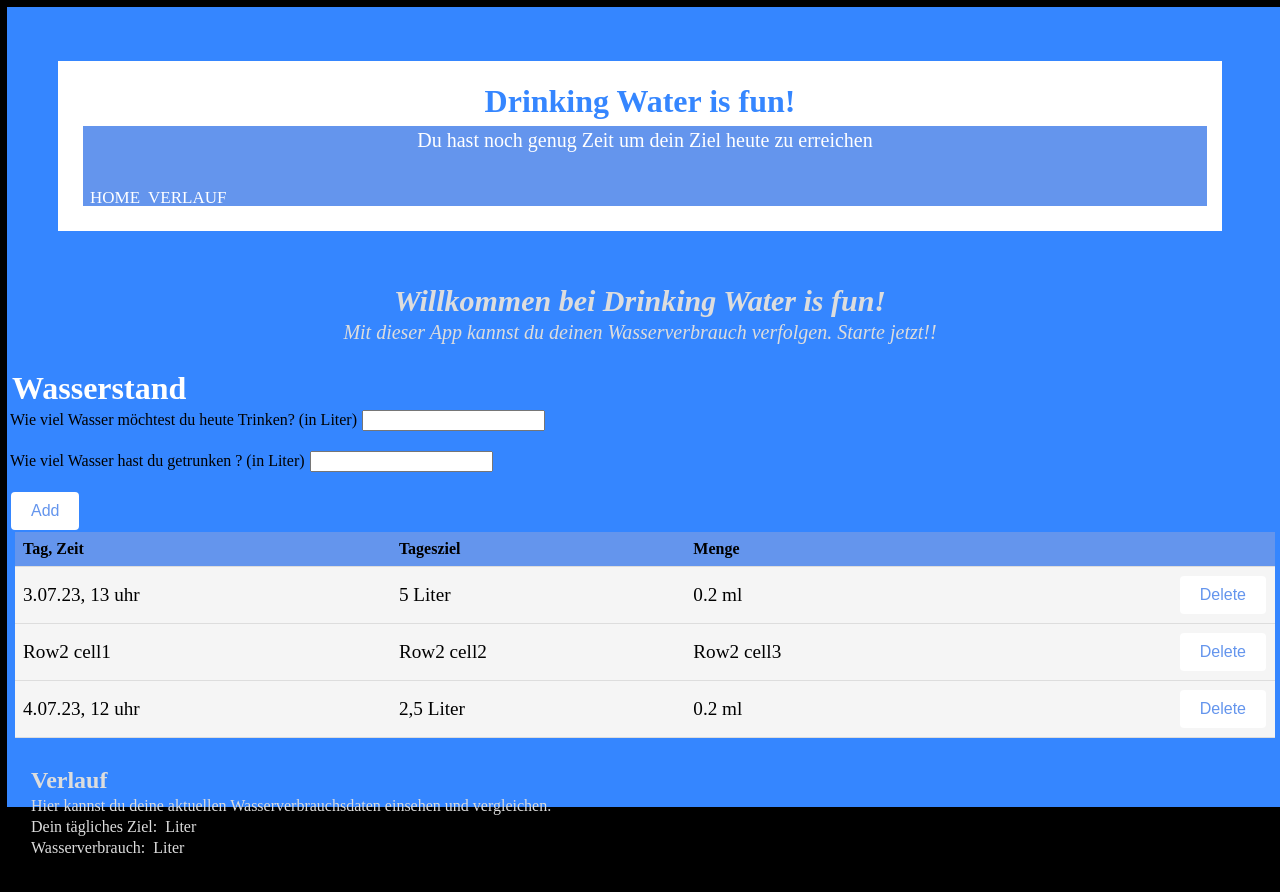
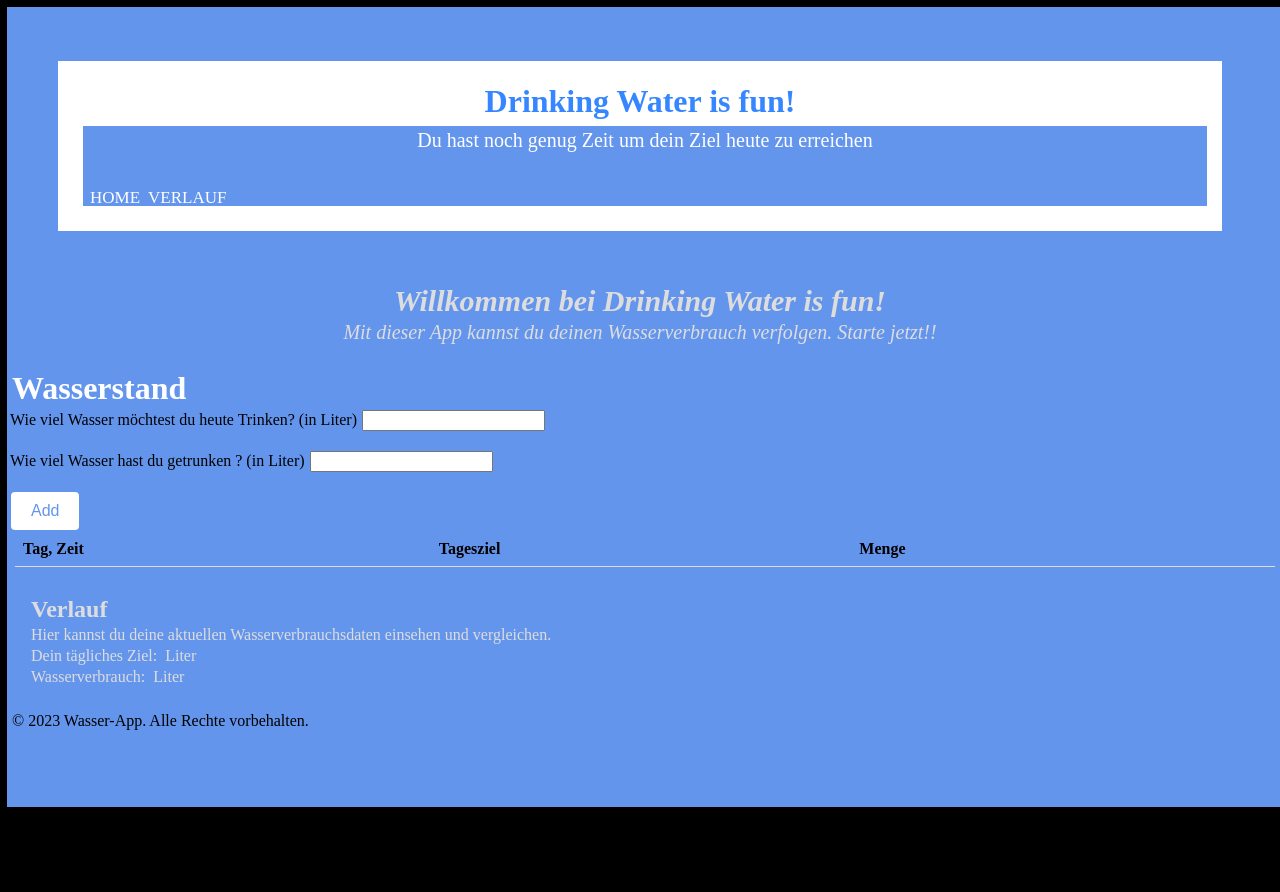
Before and after one commit to chzn03/Wasserapp-Frontend, a Vue app: page / in a window 1280 px wide. Shown: the top 892 px of the page. After the commit the page ends 807 px from the top, so only its background shows below. Built offline with nearby package versions, Linux system fonts and the light colour scheme.

Commit message:
Addieren funktioniert und HTML Anpassungen

```diff
--- a/src/App.vue
+++ b/src/App.vue
@@ -28,7 +28,7 @@
       <h1 id ="Tabellenüberschrift">Wasserstand</h1>
       Wie viel Wasser möchtest du heute Trinken? (in Liter) <input v-model="amountField" type="number" name="amount" id="amount"/> <br><br/>
       Wie viel Wasser hast du getrunken ? (in Liter) <input v-model="getrunkenField" type="number" name="getrunken" id="getrunken"/> <br><br/>
-      <button id="adding" type="button" @click="addRow(); saveOrChange()">Add</button> <br><br/>
+      <button id="adding" type="button" @click="addRow()">Add</button> <br><br/>
       <table  id = "Wasserstand">
         <thead>
         <tr>
@@ -38,27 +38,6 @@
           <th></th>
         </tr>
         </thead>
-        <tbody>
-        <tr id="row1" class="rowDesign">
-          <td>{{ "3.07.23, 13 uhr" }}</td>
-          <td>{{"5 Liter"}}</td>
-          <td>{{"0.2 ml"}}</td>
-          <td><button class="deletion" type="button" @click="deleteRow('row1')">Delete</button></td>
-        </tr>
-        <tr id="row2" class="rowDesign">
-          <td>Row2 cell1</td>
-          <td>Row2 cell2</td>
-          <td>Row2 cell3</td>
-          <td><button class="deletion" type="button" @click="deleteRow('row2')">Delete</button></td>
-        </tr>
-        <tr id="row3" class="rowDesign">
-          <td>{{ "4.07.23, 12 uhr" }}</td>
-          <td>{{"2,5 Liter"}}</td>
-          <td>{{"0.2 ml"}}</td>
-        <td><button class="deletion" type="button" @click="deleteRow('row3')">Delete</button></td>
-        </tr>
-
-        </tbody>
       </table>
 
 
@@ -82,6 +61,7 @@
 
 let userId = 1;
 let getrunken = 0;
+let saveCounter= 0;
 export default {
   data() {
     return {
@@ -121,7 +101,7 @@ export default {
       let resetGetrunken = parseFloat(getrunken);
       getrunken = parseFloat(getrunken) + parseFloat(document.getElementById('getrunken').value)
       const amount = document.getElementById('amount').value;
-      //var liters = parseFloat(getrunken);
+      var liters = parseFloat(getrunken);
       document.getElementById('Tagesziel').textContent = amount;
       document.getElementById('trinken').textContent = getrunken;
 
@@ -143,16 +123,25 @@ export default {
 
       cell1.innerHTML = this.daytime;
       cell2.innerHTML = amount + "L";
-      cell3.innerHTML = getrunken.toFixed(1) + "L";
+      cell3.innerHTML = liters.toFixed(1) + "L";
       cell4.appendChild(deleteButton)
 
       deleteButton.addEventListener('click', () => {
         getrunken = resetGetrunken;
+        document.getElementById('trinken').textContent = getrunken;
         this.deleteRow(rowId);
       });
       this.rowCounter++; // Increment the row counter
 
       row.classList.add('rowDesign');
+
+      if(saveCounter === 0){
+        this.save()
+        saveCounter = 14;
+      }
+      else{
+        this.change()
+      }
 
     },
 
@@ -163,7 +152,7 @@ export default {
         const currentTime = new Date();
         const currentHour = currentTime.getHours();
 
-        while (currentHour >= targetHour) {
+        while ((currentHour > targetHour) && (getrunken < (document.getElementById('amount').value - 1))) {
           clearInterval(interval);
           changeHTML();
         }
@@ -172,12 +161,10 @@ export default {
       function changeHTML() {
         const reminder = document.getElementById("Reminder");
         reminder.innerHTML = "Du hast kaum noch Zeit dein tägliches Ziel zu erreichen !!";
-        const farbeAendern = document.getElementById("Farbe");
-        farbeAendern.style.background = "red";
+        document.body.style.background = 'red';
       }
     },
     save(){
-      getrunken = document.getElementById('getrunken')
       const endpoint = 'http://localhost:8080/User'
       const data = {
         amount: this.amountField,
@@ -192,11 +179,12 @@ export default {
       }
       fetch(endpoint, reqOptions)
           .then(response => response.json)
-          .then(result => {
-            userId = result
-            console.log('Success', result)
+          .then(data => {
+            userId = parseFloat(data);
+            console.log('Success', userId)
           })
           .catch(error => console.log('error', error))
+      document.getElementById('variabel').innerHTML=userId;
     },
     change() {
       const reqOptions = {
@@ -214,14 +202,6 @@ export default {
           .catch(error => {
             console.error('Error:', error);
           })
-    },
-    saveOrChange(){
-      if(userId = 1){
-        this.save();
-      }
-      else{
-        this.change();
-      }
     },
     mounted() {
       this.setCurrentTime()
@@ -371,7 +351,7 @@ table th {
   position: absolute;
   width: 100%;
   height: 100vh;
-  background: #3586ff;
+  background: cornflowerblue;
   overflow: hidden;
   z-index: -1;
 }
```
